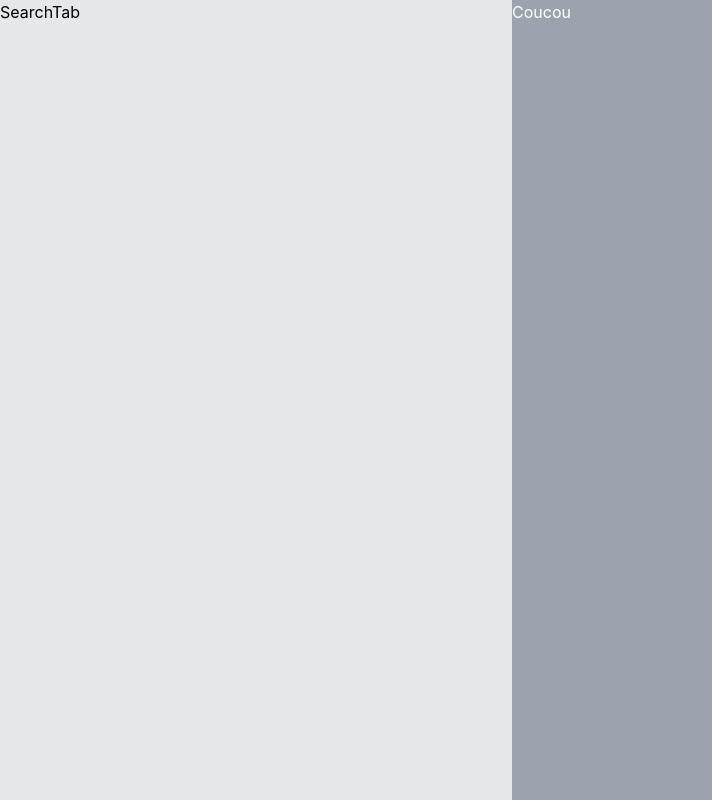
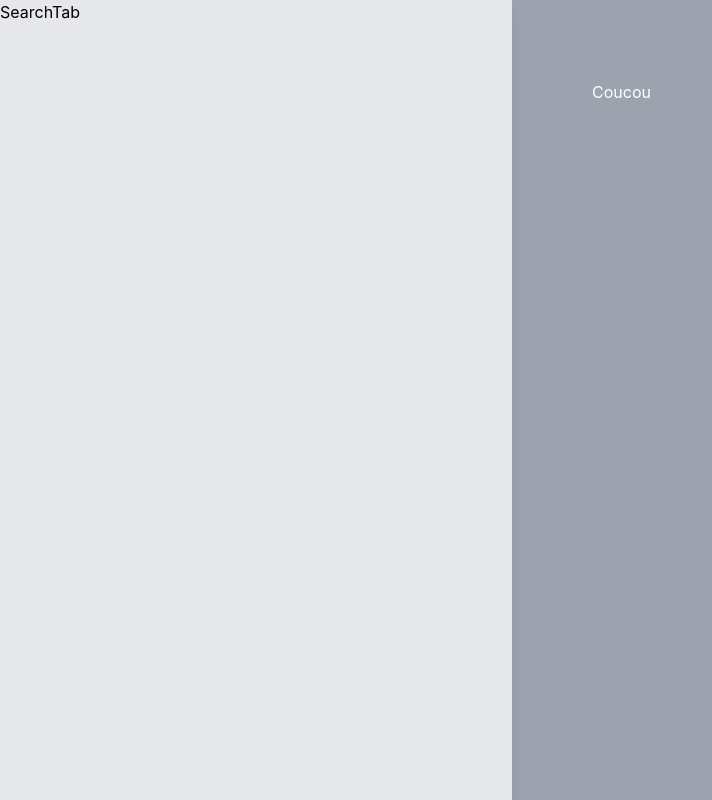
Before and after one commit to AurelTBE/geo-app, a Next.js app: page / in a window 1280 px wide. Shown: the whole page, without its empty margins (0-712 px from the left). Built offline with nearby package versions, Linux system fonts and the light colour scheme.

Commit message:
Index 0.1

```diff
--- a/pages/index.tsx
+++ b/pages/index.tsx
@@ -3,12 +3,12 @@ import SearchTab from '../components/SearchTab'
 
 const Home: NextPage = () => {
   return (
-    <div className="flex flex-row">
+    <div className="flex flex-row h-screen bg-gray-400">
       <div className="flex flex-col w-[40%] h-screen shadow-lg bg-gray-200">
         <SearchTab />
       </div>
-      <div className="flex felx-col w-[60%] h-screen bg-gray-400">
-        <div className="flex text-white">Coucou</div>
+      <div className="flex felx-col w-[60%]">
+        <div className="flex text-white p-20">Coucou</div>
       </div>
     </div>
   )
```
